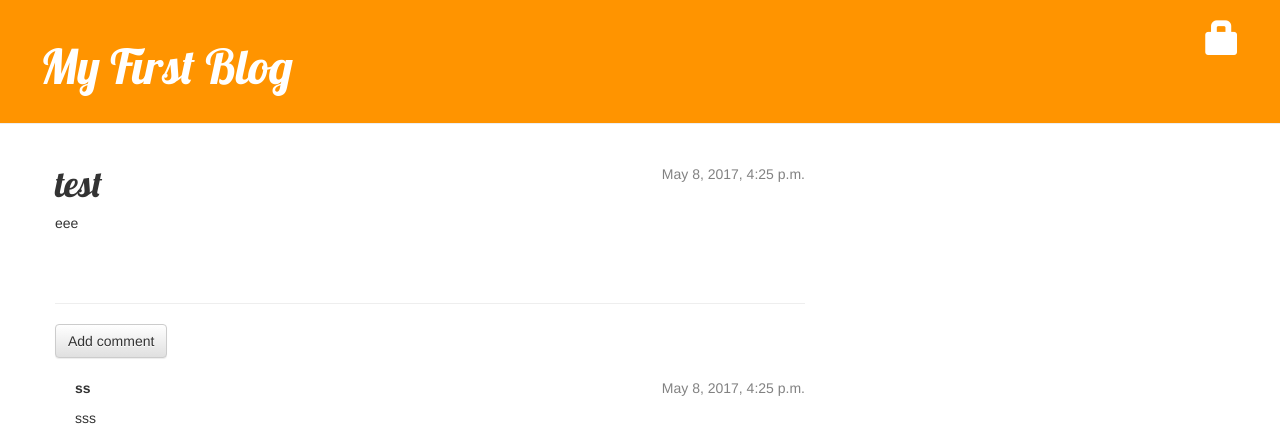
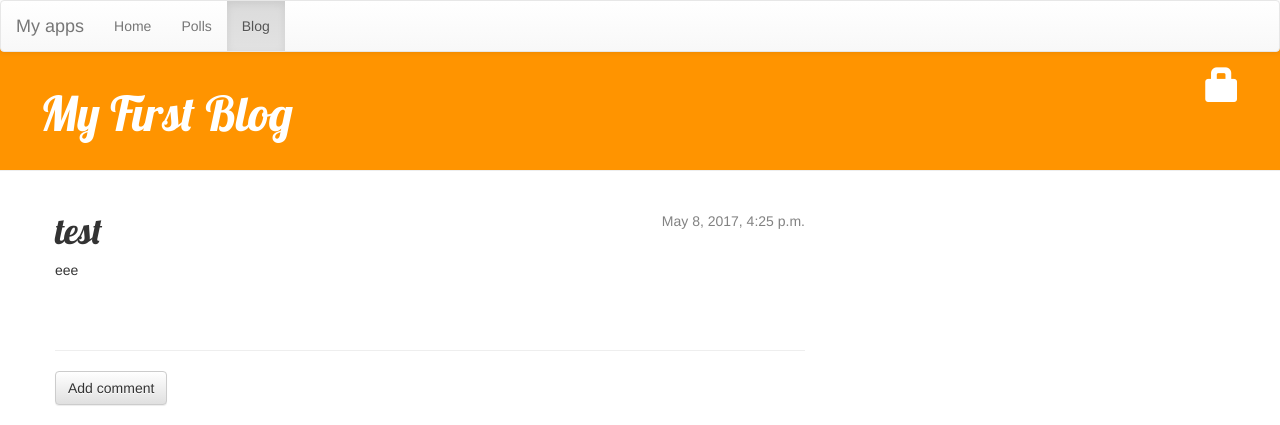
Before and after one commit to mishabeliy15/mysite_with_apps, a Django app: page /blog/post/1/ in a window 1280 px wide. Shown: the top 425 px of the page. Run offline with Django 3.2, Linux system fonts and the light colour scheme; data comes from the database, SQL or seed files in the repository; both versions use the stored data as it was after the commit; some libraries are stand-ins or nearby versions.

Commit message:
Add navbar on app blog

```diff
--- a/blog/static/css/blog.css
+++ b/blog/static/css/blog.css
@@ -1,9 +1,8 @@
 .page-header {
         background-color: #ff9400;
-        margin-top: 0;
+        margin-top: -25;
         padding: 20px 20px 20px 40px;
     }
-
     .page-header h1, .page-header h1 a, .page-header h1 a:visited, .page-header h1 a:active {
         color: #ffffff;
         font-size: 36pt;
--- a/blog/templates/blog/base.html
+++ b/blog/templates/blog/base.html
@@ -6,8 +6,22 @@
             <link rel="stylesheet" href="//maxcdn.bootstrapcdn.com/bootstrap/3.2.0/css/bootstrap-theme.min.css">
             <link href='//fonts.googleapis.com/css?family=Lobster&subset=latin,latin-ext' rel='stylesheet' type='text/css'>
             <link rel="stylesheet" href="{% static 'css/blog.css' %}">
+            <script src="{% static 'mysite/js/jquery-3.2.1.min.js' %}"></script>
+            <script src="{% static 'mysite/js/bootstrap.min.js' %}"></script>
         </head>
         <body>
+        <nav class="navbar navbar-default">
+            <div class="container-fluid">
+                <div class="navbar-header">
+                    <a class="navbar-brand" href="/">My apps</a>
+                </div>
+            <ul class="nav navbar-nav">
+                <li><a href="/">Home</a></li>
+                <li><a href="/polls/">Polls</a></li>
+                <li class="active"><a href="/blog/">Blog</a></li>
+            </ul>
+            </div>
+        </nav>
             <div class="page-header">
                 {% if user.is_authenticated %}
                     <a href="{% url 'post_new' %}" class="top-menu"><span class="glyphicon glyphicon-plus"></span></a>
@@ -16,7 +30,7 @@
                 {% else %}
                     <a href="{% url 'login' %}" class="top-menu"><span class="glyphicon glyphicon-lock"></span></a>
                 {% endif %}
-                <h1><a href="/">My First Blog</a></h1>
+                <h1><a href="/blog/">My First Blog</a></h1>
             </div>
             <div class="content container">
                 <div class="row">
```
Also changed, not shown: mysite/settings.py (+4 -4 lines), db.sqlite3, 1 other file.
